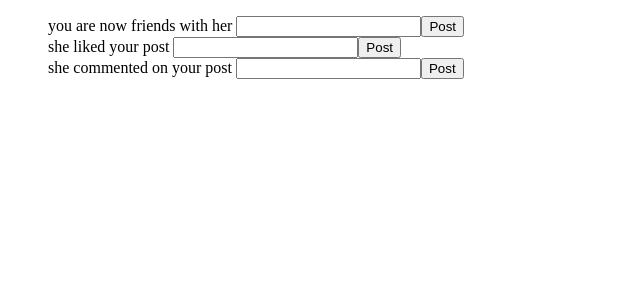
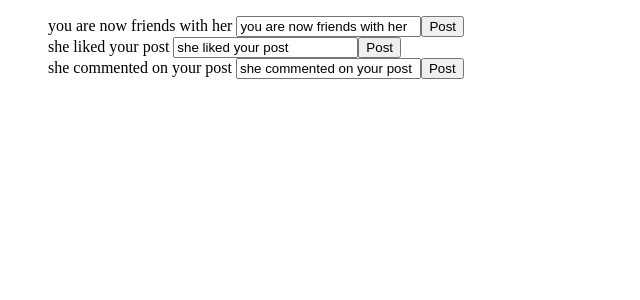
Before and after one commit to reyesmhelvin/Getting-Started-with-Angular, an Angular app: page / in a window 1280 px wide. Shown: the top 300 px of the page, without its empty margins (0-640 px from the left). Built offline with nearby package versions, Linux system fonts and the light colour scheme.

Commit message:
sync values from input with ngModel two way binding

```diff
--- a/src/app/app.module.ts
+++ b/src/app/app.module.ts
@@ -1,6 +1,6 @@
 import { BrowserModule } from '@angular/platform-browser';
 import { NgModule } from '@angular/core';
-
+import { FormsModule } from '@angular/forms';
 
 import { AppComponent } from './app.component';
 import { PgComponent } from './feature/pg/pg.component';
@@ -14,7 +14,8 @@ import { MailService } from './mail.service';
     SimpleFormComponent
   ],
   imports: [
-    BrowserModule
+    BrowserModule,
+    FormsModule
   ],
   providers: [
     { provide: 'mail', useClass: MailService },
--- a/src/app/simple-form/simple-form.component.ts
+++ b/src/app/simple-form/simple-form.component.ts
@@ -5,7 +5,7 @@ import { Component, OnInit, Input } from '@angular/core';
   template: `
     <div>
       {{message}}
-      <input #comment type="text"/>
+      <input #comment type="text" [(ngModel)]="message">
       <button (click)="onClick(comment)">Post</button>
     </div>
   `,
```
